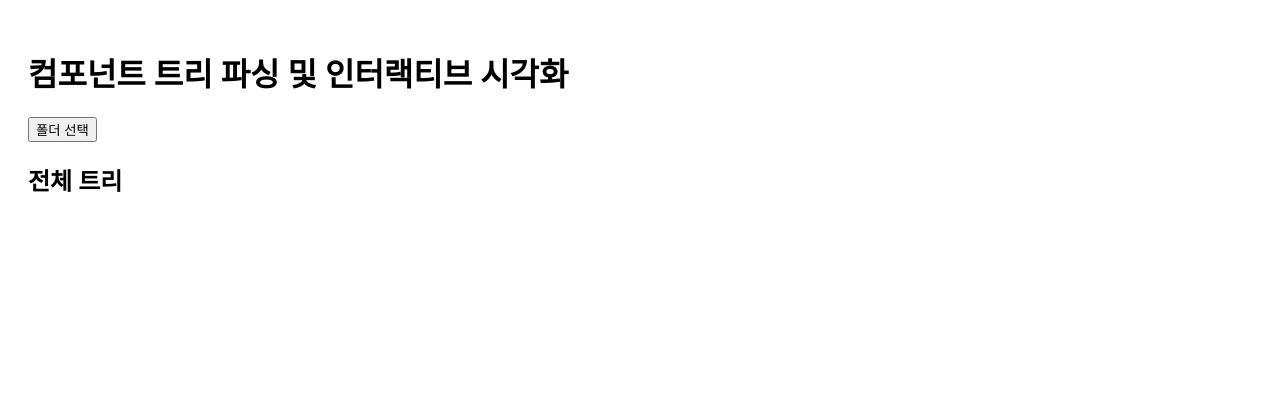
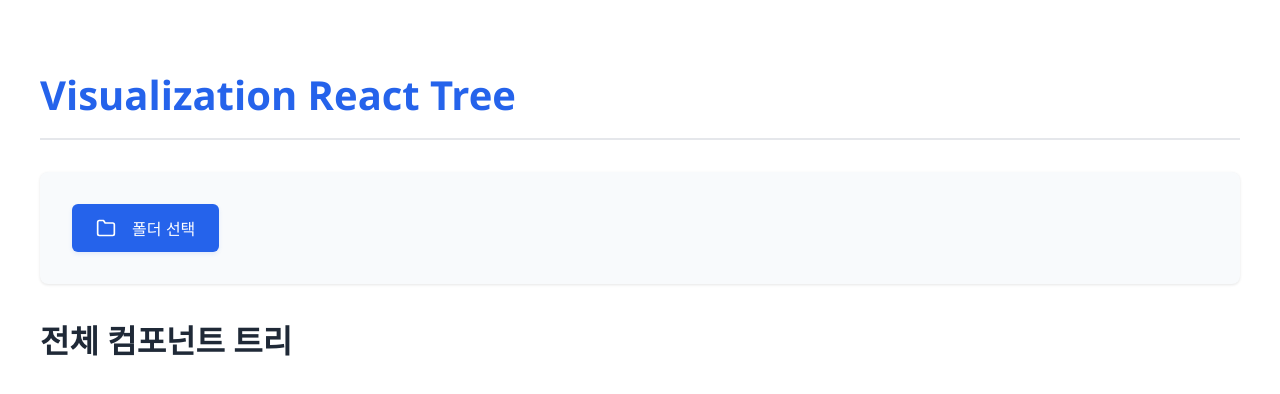
Before and after one commit to hoooooojjjj/VisualizationReactTree, a React app: page / in a window 1280 px wide. Shown: the top 394 px of the page. Built offline with nearby package versions, Linux system fonts and the light colour scheme.

Commit message:
Refactor: Enhance UI design and styling for component tree visualization

```diff
--- a/src/components/ComponentFlow.tsx
+++ b/src/components/ComponentFlow.tsx
@@ -4,19 +4,11 @@ import ReactFlow, {
   Background,
   Controls,
   MiniMap,
-  Node as RFNode,
   Edge as RFEdge,
   applyNodeChanges,
   NodeChange,
 } from "react-flow-renderer";
 import { ParsedComponent } from "../utils/parseProject";
-
-/*
-  이 컴포넌트는 ParsedComponent 배열(full tree)을 받아, filePath에서 '/src' 접두어를 제거한 후
-  계층 트리(ParsedRoute)를 구성합니다.
-  prop으로 activeNode가 전달되면, 해당 노드(filePath가 일치하는)의 서브트리만 표시합니다.
-  onBack 콜백이 제공되면 Back 버튼을 표시하여 전체 트리(또는 상위 노드)로 복귀하도록 합니다.
-*/
 
 // '/src' 접두어 제거 (프로젝트 최상위 폴더 아래, src 하위부터 시작)
 const trimSrcPrefix = (filePath: string): string => {
@@ -35,7 +27,6 @@ export interface ParsedRoute {
   original: ParsedComponent;
 }
 
-// 재귀적으로 ParsedComponent를 ParsedRoute로 변환 (사이클 방지 포함)
 const convertToRouteHelper = (
   component: ParsedComponent,
   ancestors: Set<string>
@@ -65,7 +56,6 @@ const convertToRouteHelper = (
 const convertToRoute = (component: ParsedComponent): ParsedRoute =>
   convertToRouteHelper(component, new Set());
 
-// 평면화: 중첩된 모든 ParsedRoute를 하나의 배열로 모읍니다.
 const flattenRoutes = (routes: ParsedRoute[]): ParsedRoute[] => {
   return routes.reduce((acc, route) => {
     acc.push(route);
@@ -76,7 +66,6 @@ const flattenRoutes = (routes: ParsedRoute[]): ParsedRoute[] => {
   }, [] as ParsedRoute[]);
 };
 
-// 평면 배열을 "/" 기준 경로 트리로 구성합니다.
 const buildRouteTree = (flatRoutes: ParsedRoute[]): ParsedRoute[] => {
   const root: ParsedRoute = {
     id: "/",
@@ -86,7 +75,6 @@ const buildRouteTree = (flatRoutes: ParsedRoute[]): ParsedRoute[] => {
   };
   flatRoutes.forEach((route) => {
     if (route.path === "/") return;
-    // 예: "/components/Button.tsx" → [ "components", "Button.tsx" ]
     const parts = route.path.split("/").filter(Boolean);
     let current = root;
     let accumulatedPath = "";
@@ -110,55 +98,22 @@ const buildRouteTree = (flatRoutes: ParsedRoute[]): ParsedRoute[] => {
   return [root];
 };
 
-// ReactFlow에서 사용할 Node와 Edge 타입
-interface FlowNode extends RFNode {
+interface FlowNode {
+  id: string;
   data: { label: string };
   position: { x: number; y: number };
+  style?: React.CSSProperties;
 }
 
 interface FlowEdge extends RFEdge {}
 
-// vertical layout: 깊이에 따라 y좌표, DFS 순회 기준으로 x좌표를 배치합니다.
-const generateVerticalFlowElementsFromTree = (
-  nodesTree: ParsedRoute[]
-): { nodes: FlowNode[]; edges: FlowEdge[] } => {
-  const nodes: FlowNode[] = [];
-  const edges: FlowEdge[] = [];
-  let yCounter = 0;
-  const xSpacing = 200;
-  const ySpacing = 100;
-
-  const traverse = (node: ParsedRoute, depth: number) => {
-    nodes.push({
-      id: node.id,
-      data: {
-        label: node.id === "/" ? "/" : node.id.split("/").pop() || node.path,
-      },
-      position: { x: depth * xSpacing, y: yCounter * ySpacing },
-    });
-    yCounter++;
-    node.children.forEach((child) => {
-      edges.push({
-        id: `${node.id}-${child.id}`,
-        source: node.id,
-        target: child.id,
-      });
-      traverse(child, depth + 1);
-    });
-  };
-
-  nodesTree.forEach((root) => traverse(root, 0));
-  return { nodes, edges };
-};
-
-// horizontal layout: x좌표, y좌표 배치를 다르게 처리합니다.
 const generateHorizontalFlowElementsFromTree = (
   nodesTree: ParsedRoute[]
 ): { nodes: FlowNode[]; edges: FlowEdge[] } => {
   const nodes: FlowNode[] = [];
   const edges: FlowEdge[] = [];
   let xCounter = 0;
-  const xSpacing = 200;
+  const xSpacing = 300;
   const ySpacing = 150;
 
   const traverse = (node: ParsedRoute, depth: number) => {
@@ -168,6 +123,15 @@ const generateHorizontalFlowElementsFromTree = (
         label: node.id === "/" ? "/" : node.id.split("/").pop() || node.path,
       },
       position: { x: xCounter * xSpacing, y: depth * ySpacing },
+      style: {
+        padding: "6px 12px",
+        background: "#ffffff",
+        border: "2px solid #1976d2",
+        borderRadius: "8px",
+        color: "#1976d2",
+        fontWeight: "bold",
+        boxShadow: "0 2px 4px rgba(0, 0, 0, 0.1)",
+      },
     });
     xCounter++;
     node.children.forEach((child) => {
@@ -175,6 +139,8 @@ const generateHorizontalFlowElementsFromTree = (
         id: `${node.id}-${child.id}`,
         source: node.id,
         target: child.id,
+        animated: true,
+        style: { stroke: "#1976d2", strokeWidth: 2 },
       });
       traverse(child, depth + 1);
     });
@@ -197,11 +163,37 @@ const findRouteById = (
 };
 
 interface ComponentFlowProps {
-  tree: ParsedComponent[]; // 전체 ParsedComponent 배열
-  activeNode?: ParsedComponent | null; // 선택한 노드 (없으면 전체 트리 표시)
-  onBack?: () => void; // Back 버튼 클릭 시 호출
+  tree: ParsedComponent[];
+  activeNode?: ParsedComponent | null;
+  onBack?: () => void;
   verticalLayout?: boolean;
 }
+
+const styles = {
+  container: {
+    height: "600px",
+    width: "1200px",
+    border: "1px solid #e0e0e0",
+    borderRadius: "12px",
+    margin: "20px auto",
+    backgroundColor: "#f9f9f9",
+    boxShadow: "0 6px 16px rgba(0,0,0,0.1)",
+    overflow: "hidden" as "hidden",
+  },
+  backButton: {
+    backgroundColor: "#1976d2",
+    color: "#fff",
+    border: "none",
+    padding: "10px 20px",
+    borderRadius: "6px",
+    cursor: "pointer",
+    marginBottom: "16px",
+    fontWeight: "bold" as "bold",
+  },
+  backButtonHover: {
+    backgroundColor: "#1565c0",
+  },
+};
 
 const ComponentFlow: React.FC<ComponentFlowProps> = ({
   tree,
@@ -209,7 +201,6 @@ const ComponentFlow: React.FC<ComponentFlowProps> = ({
   onBack,
   verticalLayout = false,
 }) => {
-  // ParsedComponent 배열을 ParsedRoute 배열로 변환
   const convertedRoutes = useMemo(() => tree.map(convertToRoute), [tree]);
   const flatRoutes = useMemo(
     () => flattenRoutes(convertedRoutes),
@@ -220,13 +211,10 @@ const ComponentFlow: React.FC<ComponentFlowProps> = ({
     [flatRoutes]
   );
 
-  // 계층 트리(전체 트리)는 항상 [root] 배열로 반환됨
   const fullHierarchy = hierarchicalTree[0];
 
-  // activeNode가 있을 경우, hierarchicalTree 내에서 해당 노드를 찾고 그 서브트리를 루트로 반환합니다.
   const displayedTree: ParsedRoute[] = useMemo(() => {
     if (activeNode) {
-      // activeNode의 filePath를 기반으로 한 id (trimSrcPrefix 적용)
       const targetId = trimSrcPrefix(activeNode.filePath);
       const target = findRouteById(fullHierarchy, targetId);
       return target ? [target] : hierarchicalTree;
@@ -234,31 +222,51 @@ const ComponentFlow: React.FC<ComponentFlowProps> = ({
     return hierarchicalTree;
   }, [activeNode, hierarchicalTree, fullHierarchy]);
 
-  // 선택된 트리(또는 전체 트리)를 기반으로 Flow의 노드/엣지를 생성
-  const { nodes, edges } = useMemo(() => {
-    return verticalLayout
-      ? generateVerticalFlowElementsFromTree(displayedTree)
-      : generateHorizontalFlowElementsFromTree(displayedTree);
-  }, [displayedTree, verticalLayout]);
+  // Flow의 노드와 엣지 생성 (horizontal layout 사용)
+  const { nodes: rawNodes, edges } = useMemo(() => {
+    return generateHorizontalFlowElementsFromTree(displayedTree);
+  }, [displayedTree]);
 
-  // ReactFlow의 제어형(nodes controlled) 방식 사용:
-  const [flowNodes, setFlowNodes] = useState<FlowNode[]>(nodes);
+  // 중앙 정렬: 루트 노드(id === "/")의 x 좌표를 기준으로 오프셋 계산
+  const containerWidth = 1200;
+  const rootNode = rawNodes.find((node) => node.id === "/");
+  const offsetX = rootNode ? containerWidth / 2 - rootNode.position.x : 0;
 
-  // nodesWithPositions가 변경되면 flowNodes도 업데이트합니다.
+  // centeredNodes를 계산
+  const centeredNodes = useMemo(
+    () =>
+      rawNodes.map((node) => ({
+        ...node,
+        position: { ...node.position, x: node.position.x + offsetX },
+      })),
+    [rawNodes, offsetX]
+  );
+
+  const [flowNodes, setFlowNodes] = useState<FlowNode[]>(centeredNodes);
+
   useEffect(() => {
-    setFlowNodes(nodes);
-  }, [nodes]);
+    setFlowNodes(centeredNodes);
+  }, [centeredNodes]);
 
   return (
     <div>
       {activeNode && onBack && (
-        <button onClick={onBack} style={{ marginBottom: "8px" }}>
+        <button
+          onClick={onBack}
+          style={styles.backButton}
+          onMouseEnter={(e) =>
+            (e.currentTarget.style.backgroundColor =
+              styles.backButtonHover.backgroundColor)
+          }
+          onMouseLeave={(e) =>
+            (e.currentTarget.style.backgroundColor =
+              styles.backButton.backgroundColor)
+          }
+        >
           ← 뒤로가기
         </button>
       )}
-      <div
-        style={{ height: "600px", border: "1px solid #ddd", marginTop: "20px" }}
-      >
+      <div style={styles.container}>
         <ReactFlowProvider>
           <ReactFlow
             nodes={flowNodes}
@@ -268,7 +276,7 @@ const ComponentFlow: React.FC<ComponentFlowProps> = ({
             }
             fitView
             minZoom={0.05}
-            maxZoom={10}
+            maxZoom={3}
             zoomOnScroll
             zoomOnPinch
             zoomOnDoubleClick
@@ -278,9 +286,13 @@ const ComponentFlow: React.FC<ComponentFlowProps> = ({
             multiSelectionKeyCode="Shift"
             selectionKeyCode="Shift"
           >
-            <Background />
+            <Background color="#f0f0f0" gap={16} />
             <Controls />
-            <MiniMap />
+            <MiniMap
+              nodeStrokeColor={() => "#1976d2"}
+              nodeColor={() => "#fff"}
+              nodeBorderRadius={8}
+            />
           </ReactFlow>
         </ReactFlowProvider>
       </div>
--- a/src/components/FolderSelector.tsx
+++ b/src/components/FolderSelector.tsx
@@ -14,7 +14,41 @@ const FolderSelector: React.FC<FolderSelectorProps> = ({
     }
   };
 
-  return <button onClick={handleClick}>폴더 선택</button>;
+  return (
+    <button
+      onClick={handleClick}
+      style={{
+        backgroundColor: "#2563eb",
+        color: "white",
+        padding: "0.75rem 1.5rem",
+        borderRadius: "0.375rem",
+        border: "none",
+        fontSize: "1rem",
+        fontWeight: "500",
+        cursor: "pointer",
+        transition: "all 0.2s ease",
+        display: "flex",
+        alignItems: "center",
+        gap: "0.5rem",
+        boxShadow: "0 2px 4px rgba(37, 99, 235, 0.1)",
+      }}
+    >
+      <svg
+        width="20"
+        height="20"
+        viewBox="0 0 24 24"
+        fill="none"
+        stroke="currentColor"
+        strokeWidth="2"
+        strokeLinecap="round"
+        strokeLinejoin="round"
+        style={{ marginRight: "0.5rem" }}
+      >
+        <path d="M22 19a2 2 0 0 1-2 2H4a2 2 0 0 1-2-2V5a2 2 0 0 1 2-2h5l2 3h9a2 2 0 0 1 2 2z" />
+      </svg>
+      폴더 선택
+    </button>
+  );
 };
 
 export default FolderSelector;
--- a/src/components/FolderTreeView.tsx
+++ b/src/components/FolderTreeView.tsx
@@ -110,6 +110,54 @@ interface FolderTreeViewProps {
   onSelect: (node: ParsedComponent) => void;
 }
 
+// 모던한 스타일을 위한 인라인 스타일 객체들
+const styles = {
+  container: {
+    border: "1px solid #e0e0e0",
+    borderRadius: "8px",
+    padding: "16px",
+    margin: "16px 0",
+    width: "320px",
+    height: "400px",
+    overflowY: "auto" as "auto",
+    backgroundColor: "#ffffff",
+    boxShadow: "0 2px 8px rgba(0, 0, 0, 0.1)",
+  },
+  ul: {
+    listStyleType: "none" as "none",
+    paddingLeft: "16px",
+    margin: 0,
+  },
+  li: {
+    marginBottom: "4px",
+  },
+  nodeContainer: {
+    display: "flex",
+    alignItems: "center",
+    padding: "4px 8px",
+    borderRadius: "4px",
+    cursor: "pointer",
+    transition: "background-color 0.2s ease",
+  },
+  nodeContainerHover: {
+    backgroundColor: "#f5f5f5",
+  },
+  icon: {
+    width: "16px",
+    display: "flex",
+    alignItems: "center",
+    justifyContent: "center",
+    marginRight: "4px",
+    cursor: "pointer",
+    userSelect: "none" as "none",
+  },
+  text: {
+    fontSize: "14px",
+    color: "#333",
+    userSelect: "none" as "none",
+  },
+};
+
 const FolderTreeView: React.FC<FolderTreeViewProps> = ({ tree, onSelect }) => {
   // ParsedComponent 배열을 ParsedRoute로 변환 후 평탄화
   const convertedRoutes = useMemo(() => tree.map(convertToRoute), [tree]);
@@ -128,6 +176,9 @@ const FolderTreeView: React.FC<FolderTreeViewProps> = ({ tree, onSelect }) => {
   // 접힘/펼침 상태: 어떤 노드들이 확장되어 있는지를 추적합니다.
   const [expandedNodes, setExpandedNodes] = useState<Set<string>>(new Set());
 
+  // 마우스 오버 상태 관리 (단순 예시: 각 노드에 대해 hover 효과 적용)
+  const [hoveredNode, setHoveredNode] = useState<string | null>(null);
+
   // 노드 클릭 시 onSelect 호출 (접힘/펼침 상태는 아이콘 클릭으로 제어)
   const handleNodeClick = (node: ParsedRoute) => {
     onSelect(node.original);
@@ -135,15 +186,26 @@ const FolderTreeView: React.FC<FolderTreeViewProps> = ({ tree, onSelect }) => {
 
   // 재귀적으로 트리 렌더링 (접힘/펼침 아이콘 포함)
   const renderTree = (nodes: ParsedRoute[]) => (
-    <ul style={{ listStyleType: "none", paddingLeft: "20px", margin: 0 }}>
+    <ul style={styles.ul}>
       {nodes.map((node, index) => {
         const hasChildren = node.children && node.children.length > 0;
         const isExpanded = expandedNodes.has(node.id);
+        const displayName =
+          node.id === "/" ? "/" : node.id.split("/").pop() || node.path;
         return (
-          <li key={`${node.id}-${index}`}>
-            <div style={{ display: "flex", alignItems: "center" }}>
+          <li key={`${node.id}-${index}`} style={styles.li}>
+            <div
+              style={{
+                ...styles.nodeContainer,
+                ...(hoveredNode === node.id ? styles.nodeContainerHover : {}),
+              }}
+              onMouseEnter={() => setHoveredNode(node.id)}
+              onMouseLeave={() => setHoveredNode(null)}
+              onClick={() => handleNodeClick(node)}
+            >
               {hasChildren && (
                 <div
+                  style={styles.icon}
                   onClick={(e) => {
                     e.stopPropagation();
                     setExpandedNodes((prev) => {
@@ -153,25 +215,11 @@ const FolderTreeView: React.FC<FolderTreeViewProps> = ({ tree, onSelect }) => {
                       return newSet;
                     });
                   }}
-                  style={{
-                    cursor: "pointer",
-                    width: "16px",
-                    userSelect: "none",
-                  }}
                 >
                   {isExpanded ? "▼" : "▶"}
                 </div>
               )}
-              <div
-                onClick={() => handleNodeClick(node)}
-                style={{
-                  marginLeft: hasChildren ? "4px" : "20px",
-                  cursor: "pointer",
-                  userSelect: "none",
-                }}
-              >
-                {node.id === "/" ? "/" : node.id.split("/").pop()}
-              </div>
+              <div style={styles.text}>{displayName}</div>
             </div>
             {hasChildren && isExpanded && renderTree(node.children)}
           </li>
@@ -185,18 +233,7 @@ const FolderTreeView: React.FC<FolderTreeViewProps> = ({ tree, onSelect }) => {
 
   return (
     <div>
-      <div
-        style={{
-          border: "1px solid #ccc",
-          padding: "8px",
-          margin: "8px 0",
-          width: "300px",
-          height: "400px",
-          overflow: "auto",
-        }}
-      >
-        {renderTree(treeToRender)}
-      </div>
+      <div style={styles.container}>{renderTree(treeToRender)}</div>
     </div>
   );
 };
--- a/src/index.tsx
+++ b/src/index.tsx
@@ -37,25 +37,88 @@ const App: React.FC = () => {
   };
 
   return (
-    <div style={{ padding: "20px" }}>
-      <h1>컴포넌트 트리 파싱 및 인터랙티브 시각화</h1>
-      <FolderSelector onFolderSelected={handleFolderSelected} />
-      {/* 파싱된 트리가 있다면 폴더 트리(네비게이션)를 보여줍니다 */}
+    <div
+      style={{
+        padding: "2rem",
+        maxWidth: "1200px",
+        margin: "0 auto",
+        fontFamily: "'Segoe UI', 'Roboto', sans-serif",
+        color: "#333",
+      }}
+    >
+      <h1
+        style={{
+          fontSize: "2.5rem",
+          marginBottom: "2rem",
+          color: "#2563eb",
+          borderBottom: "2px solid #e5e7eb",
+          paddingBottom: "1rem",
+        }}
+      >
+        Visualization React Tree
+      </h1>
+
+      <div
+        style={{
+          background: "#f8fafc",
+          padding: "2rem",
+          borderRadius: "0.5rem",
+          boxShadow: "0 1px 3px rgba(0,0,0,0.1)",
+          marginBottom: "2rem",
+        }}
+      >
+        <FolderSelector onFolderSelected={handleFolderSelected} />
+      </div>
+
       {projectTree.length > 0 && (
-        <div>
-          <h3>폴더 트리 (네비게이션)</h3>
+        <div
+          style={{
+            background: "white",
+            padding: "2rem",
+            borderRadius: "0.5rem",
+            boxShadow: "0 1px 3px rgba(0,0,0,0.1)",
+            marginBottom: "2rem",
+          }}
+        >
+          <h3
+            style={{
+              fontSize: "1.5rem",
+              marginBottom: "1rem",
+              color: "#4b5563",
+            }}
+          >
+            폴더 트리
+          </h3>
           <FolderTreeView tree={projectTree} onSelect={handleNodeSelect} />
         </div>
       )}
-      <h2>
-        {selectedNode ? `${selectedNode.name} (및 하위 컴포넌트)` : "전체 트리"}
+
+      <h2
+        style={{
+          fontSize: "2rem",
+          marginBottom: "1.5rem",
+          color: "#1f2937",
+        }}
+      >
+        {selectedNode
+          ? `${selectedNode.name} 컴포넌트 트리`
+          : "전체 컴포넌트 트리"}
       </h2>
-      {/* 선택된 노드가 있으면 해당 노드를 포함하여 ComponentFlow에 전달 */}
+
       {projectTree.length > 0 && (
-        <ComponentFlow
-          tree={selectedNode ? [selectedNode] : projectTree}
-          verticalLayout
-        />
+        <div
+          style={{
+            background: "white",
+            padding: "2rem",
+            borderRadius: "0.5rem",
+            boxShadow: "0 1px 3px rgba(0,0,0,0.1)",
+          }}
+        >
+          <ComponentFlow
+            tree={selectedNode ? [selectedNode] : projectTree}
+            verticalLayout
+          />
+        </div>
       )}
     </div>
   );
```
